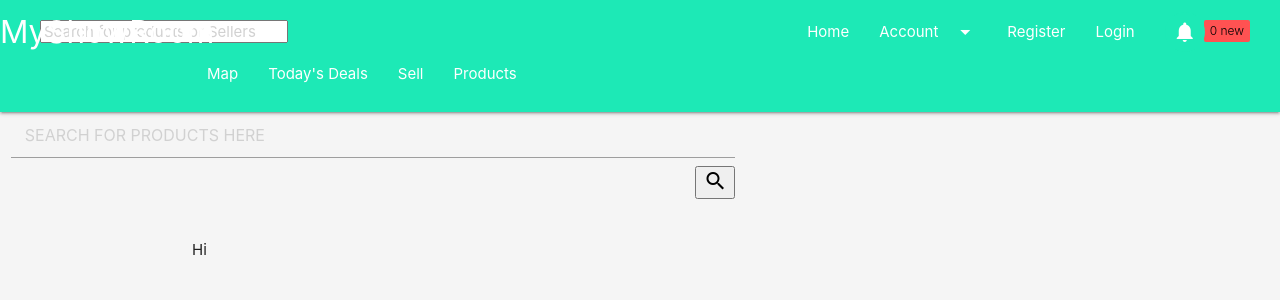
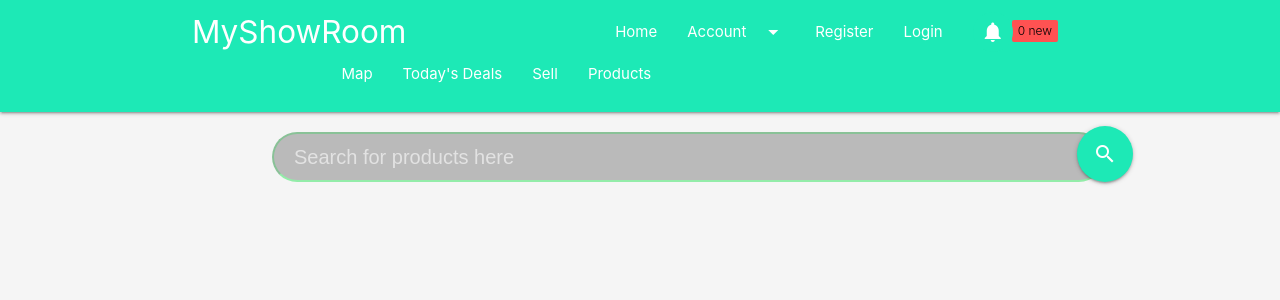
Before and after one commit to CharlesFreeman2016/myshowroom, a Django app: page / in a window 1280 px wide. Shown: the top 300 px of the page. Run offline with Django 3.2, Linux system fonts and the light colour scheme.

Commit message:
search box

```diff
--- a/shop/static/shop/css/style.css
+++ b/shop/static/shop/css/style.css
@@ -6,31 +6,82 @@ nav .badge{
     top: 20px;
     right: 30px;
 }
+.search2{
+     left: 100px;
+     width: 50vw;
+     height: 50px;
+     top: 1em;
+     border-radius: 29px;
+     opacity: 0.5;
+     background: gray;
+     border-color: rgb(51, 228, 95);
+     position: relative;
+     display: grid;
+     padding-left: 20px;
+     font-size: 20px;
+     font-family: sans-serif;
+}
 #btn{
-     bottom: 15mm;
+     display: grid;
      position: relative;
-     left: 65mm;
+     align-items: center;
+     right: 16em;
+     top: -36px;
+
 }
-.search{
-     position: center;
+
+.main{
+     top: 5em;
+     position: relative;
 }
 
 
 
 
+@media (min-width:320px) {
+     /* smartphones, iPhone, portrait 480x320 phones */
+     #btn{
+     right: 3em;
+     }
+     .search2{
+     left: 60px;
+     width: 60vw;
 
-@media (min-width:320px)  {
-     /* smartphones, iPhone, portrait 480x320 phones */
-
+     }
+     nav .badge{
+          right: 0;
+     }
+     #msg{
+          left: 4em;
+     }
+     #msg:focus{
+          opacity: 0.1;
+     }
 
 }
 @media (min-width:481px){
      /* portrait e-readers (Nook/Kindle), smaller tablets @ 600 or @ 640 wide. */
+     nav .badge{
+          right: 30px;
+     }
+     #msg{
+          left: 0;
+     }
+     .search2{
+     left: 80px;
+     width: 65vw;
+
+     }
 
 }
 @media (min-width:641px)  {
      /* portrait tablets, portrait iPad, landscape e-readers, landscape 800x480 or 854x480 phones */
 
+}
+@media (min-width:721px) {
+     #btn{
+     right: 4em;
+     }
 }
 @media (min-width:961px)  {
      /* tablet, landscape iPad, lo-res laptops ands desktops */
@@ -38,9 +89,13 @@ nav .badge{
 }
 @media (min-width:1025px) {
      /* big landscape tablets, laptops, and desktops */
-
+     #btn{
+     right: -3em;
+     }
 }
 @media (min-width:1281px) {
      /* hi-res laptops and desktops */
-
+     #btn{
+     right: -1em;
+     }
 }
--- a/shop/templates/shop/base.html
+++ b/shop/templates/shop/base.html
@@ -34,25 +34,17 @@
     <li><a href="{% url 'logout' %}">Logout</a></li>
 </ul>
 <nav class="nav-extended teal accent-3">
-          <div class="">
+    <div class="container">
         <div class="nav-wrapper">
             <ul class="hide-on-large-only right">
-               <li><a id="msg" href="#"  onclick="M.toast({html: 'No new message', class:'top'})" class="btn-floating teal accent-3 darken-4 z-depth-0 "><i class="material-icons">notifications</i></a></li>
+                <li><a id="msg" href="#" onclick="M.toast({html: 'No new message', class:'top'})"
+                       class="btn-floating teal accent-3 darken-4 z-depth-0 "><i
+                        class="material-icons ">notifications</i></a></li>
                 <li><span class="badge black-text red accent-2 new ">0</span></li>
             </ul>
-              <a href="#" class="brand-logo">MyShowRoom</a>
+            <a href="{% url 'shop-home' %}" class="brand-logo">MyShowRoom</a>
             </ul>
-                <div class="">
-                    <ul class="hide-on-med-and-small left">
-                        <form action="#product" method="post" >
-                            {% csrf_token %}
-                            <input type="search" class="browser-default " placeholder="Search for products or Sellers">
-                              <button class="btn-floating btn-medium waves-light left" id="btn" type="submit" name="action">
-                                <i id="ic" class="material-icons ">search</i>
-                              </button>
-                        </form>
-                    </ul>
-                </div>
+
 
             <a href="#" data-target="mobile-demo" class="sidenav-trigger "><i class="material-icons">menu</i></a>
             <ul id="nav-mobile" class="right hide-on-med-and-down">
@@ -60,49 +52,64 @@
                 <li><a href="{% url 'shop-home' %}">Home</a></li>
 
                 {% if user.is_authenticated %}
-                <li><a class="dropdown-trigger1" href="#!" data-target="dropdown2">Account<i class="material-icons right">arrow_drop_down</i></a></li>
-                <li><a href="{% url 'profile' %}">hi {{ user.username }}<i class="material-icons left">person_outline</i></a></li>
+                <li><a class="dropdown-trigger1" href="#!" data-target="dropdown2">Account<i
+                        class="material-icons right">arrow_drop_down</i></a></li>
+                <li><a href="{% url 'profile' %}">hi {{ user.username }}<i
+                        class="material-icons left">person_outline</i></a></li>
 
                 {% else %}
-                <li><a class="dropdown-trigger1 tab disabled" href="{% url 'register' %}" data-target="dropdown2">Account<i class="material-icons right">arrow_drop_down</i></a></li>
+                <li><a class="dropdown-trigger1 tab disabled" href="{% url 'register' %}" data-target="dropdown2">Account<i
+                        class="material-icons right">arrow_drop_down</i></a></li>
                 <li><a href="{% url 'register' %}">Register</a></li>
                 <li><a href="{% url 'login' %}">Login</a></li>
                 {% endif %}
-                <li><a href="#" onclick="M.toast({html: 'No new message'})" class="btn-floating teal accent-3  darken-4 z-depth-0 show-on-medium-and-down"><i class="material-icons">notifications</i></a></li>
+                <li><a href="#" onclick="M.toast({html: 'No new message'})"
+                       class="btn-floating teal accent-3  darken-4 z-depth-0 show-on-medium-and-down"><i
+                        class="material-icons">notifications</i></a></li>
                 <li><span class="badge black-text red accent-2 new">0</span></li>
             </ul>
 
         </div>
         <div class="nav-content hide-on-med-and-dow container">
             <ul class="tabs tabs-fixed-width tab-demo darken-4 z-depth-0 teal accent-3  white-text hide-on-med-and-down">
-               <li ><a href="">Map</a></li>
-                <li ><a  href="">Today's Deals</a></li>
-                <li ><a href="#">Sell</a></li>
-                <li ><a href="#">Products</a></li>
+                <li><a href="">Map</a></li>
+                <li><a href="">Today's Deals</a></li>
+                <li><a href="#">Sell</a></li>
+                <li><a href="#">Products</a></li>
         </div>
 
     </div>
 </nav>
-        {% block extratop %}{% endblock %}
 
-      <ul class="sidenav" id="mobile-demo" >
+<ul class="sidenav" id="mobile-demo">
     <li><a href="{% url 'shop-home' %}">Home</a></li>
     {% if user.is_authenticated %}
-        <li><a class="dropdown-trigger" href="#!" data-target="dropdown1">Account<i class="material-icons right">arrow_drop_down</i></a></li>
+    <li><a class="dropdown-trigger" href="#!" data-target="dropdown1">Account<i class="material-icons right">arrow_drop_down</i></a>
+    </li>
     <li><a href="{% url 'profile' %}">Profile</a></li>
     {% else %}
     <li><a href="{% url 'register' %}">Register</a></li>
     <li><small>hello</small><a href="{% url 'login' %}">Login</a></li>
     {% endif %}
     <li><a href="#test1">Map</a></li>
-            <li ><a class="active" href="#test2">Todays Deal</a></li>
-            <li ><a href="#test3">Sell</a></li>
-            <li ><a href="#test4">Products</a></li>
+    <li><a class="active" href="#test2">Todays Deal</a></li>
+    <li><a href="#test3">Sell</a></li>
+    <li><a href="#test4">Products</a></li>
 
 </ul>
 
-
-      <div class="container body">
+<div class="container">
+    <form id="frmsearch" class="" method="get" >
+        {% csrf_token %}
+        <input class="search2 browser-default" id="txtSearch" type="text" name="serach_bar" maxlength="255"
+               placeholder="Search for products here"/>
+          <button class="btn-floating pulse right btn-large  teal accent-3" type="submit" name="action" id="btn">
+            <i class="material-icons ">search</i>
+          </button>
+    </form>
+</div>
+<div class="container">
+    <div class="main">
         {% if messages %}
         {% for message in messages %}
         <p>{{ message }}</p>
@@ -111,9 +118,10 @@
 
         {% block content %}{% endblock %}
     </div>
+</div>
 
 <!--JavaScript at end of body for optimized loading-->
-      <script src="https://code.jquery.com/jquery-3.5.0.min.js" ></script>
+<script src="https://code.jquery.com/jquery-3.5.0.min.js"></script>
 <!-- Compiled and minified JavaScript -->
 <script src="https://cdnjs.cloudflare.com/ajax/libs/materialize/1.0.0/js/materialize.min.js"></script>
 <script src="{% static 'shop/js/action.js' %}"></script>
--- a/shop/templates/shop/home.html
+++ b/shop/templates/shop/home.html
@@ -1,21 +1,6 @@
 {% extends 'shop/base.html' %}
-{% block extratop %}
-    <div class="responsive-search-bar">
-         <div class="row">
-            <form class="col s12">
-              <div class="row">
-                <div class="responsive-input-field col s7">
-                    <label for="base-search"></label>
-                    <input type="search" placeholder="   SEARCH FOR PRODUCTS HERE" id="base-search" required >
-                    <button type="submit" class="right" id="base-btn"><i class="material-icons">search</i></button>
-                </div>
-              </div>
-            </form>
-          </div>
-    </div>
-{% endblock %}
 {% block content %}
 
-<p>Hi {{ user.username}}</p>
+
 
 {% endblock %}
```
Also changed, not shown: db.sqlite3, media/profile_pics/me.jpg (added). Lines whose indentation alone changed are shown as unchanged.
